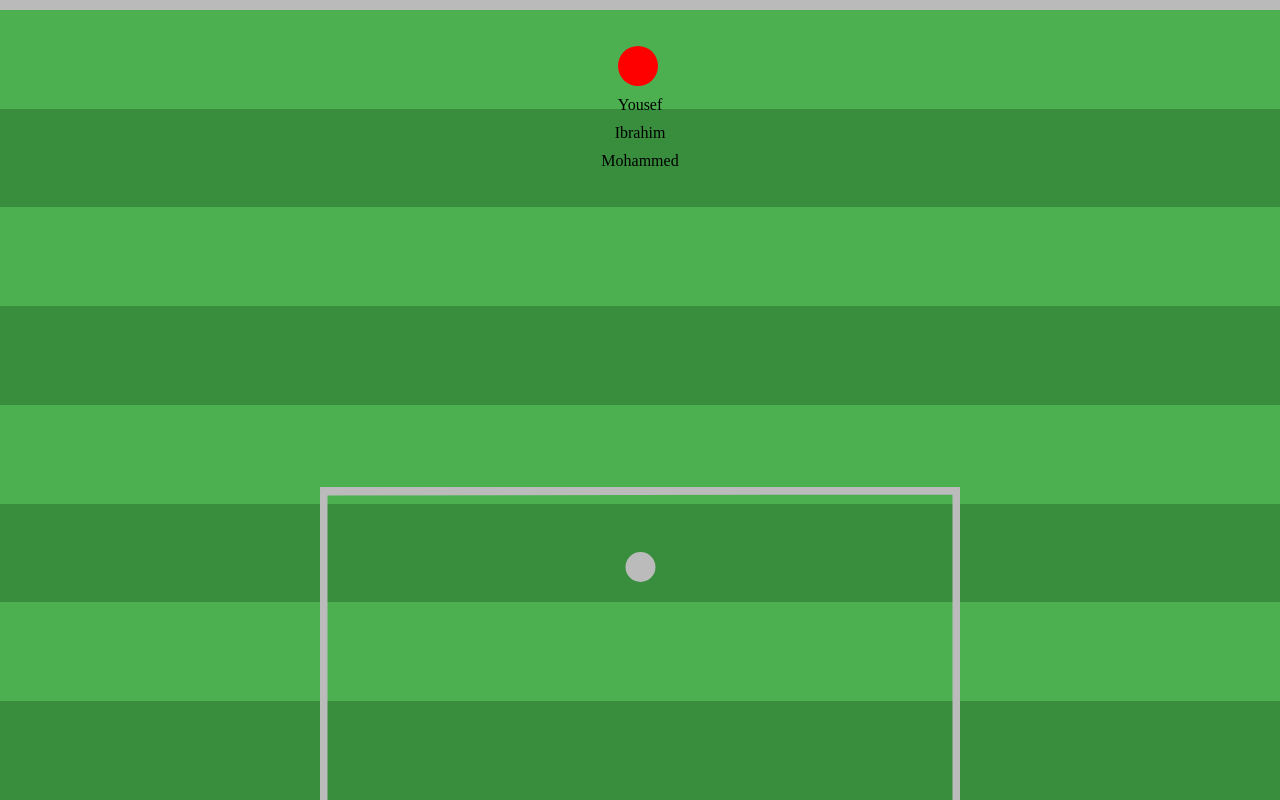
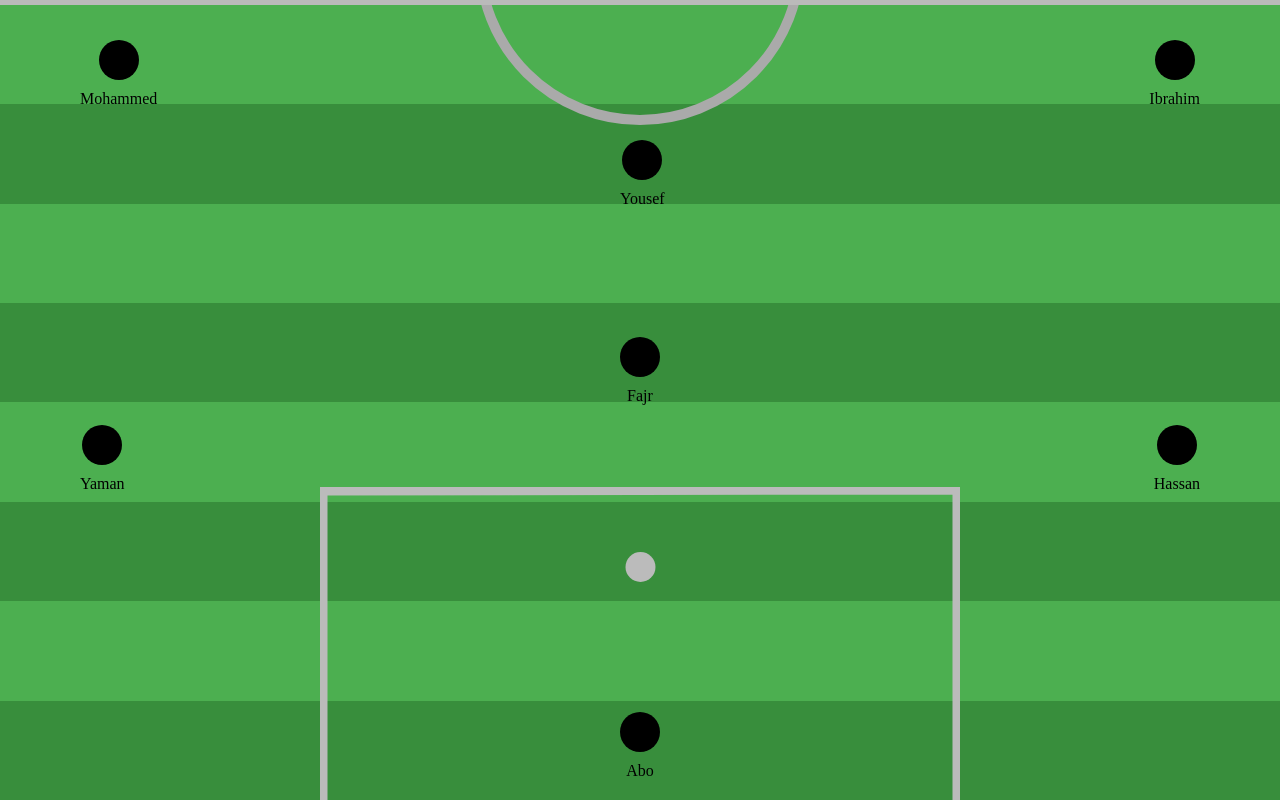
Before and after one commit to a00ae/footbool_team, a plain HTML site: page index.html in a window 1280 px wide. Drawn offline with Linux system fonts and the light colour scheme.

Commit message:
Completing the team lineup

```diff
--- a/index.html
+++ b/index.html
@@ -10,6 +10,9 @@
 
     <div id="container" class="container">
      <div class="markz"></div>
+     <svg class="circle-markz">
+        <circle id="mz-circle" fill="none" stroke="#aaa" stroke-width="10" cx="200" cy="-40" width="400" height="200" r="160"></circle>
+     </svg>
     <svg id="svg" class="svg">
 
         <path d="M 0 1 L 640 0 V 313 " stroke="#bbb" stroke-width="15" fill="none"></path>
@@ -23,9 +26,13 @@
         <div id="attacks" class="attacks">
 
         </div>
-        <div class="middle"></div>
-        <div class="defense"></div>
-        <div class="goalkeeping"></div>
+        <div id="middle" class="middle"></div>
+        <div class="goalkeeping">
+            <div class="player-container-Abo">
+                <div class="player"></div>
+                <span class="player-Abo">Abo</span>
+            </div>
+        </div>
 
 
     </div>
--- a/main.js
+++ b/main.js
@@ -1,64 +1,79 @@
 const container = document.getElementById("container");
 
 // attacks
-const attacks = ["Yousef", "Ibrahim", "Mohammed"];
-//
+const attacks = ["Mohammed", "Yousef", "Ibrahim"];
+const middle = ["Yaman", "Fajr", "Hassan"];
 
-for(let i = 0; i < 8; i++ ) {
-   const child = document.createElement("div");
+for (let i = 0; i < 8; i++) {
+  const child = document.createElement("div");
 
-   child.id = `child-${i}`
-    child.classList.add("child")
-   container.appendChild(child);
+  child.id = `child-${i}`;
+  child.classList.add("child");
+  container.appendChild(child);
 
-   if(i % 2 == 0 )
-   {
-    child.style.background = "#4caf50"
-   }
-
+  if (i % 2 == 0) {
+    child.style.background = "#4caf50";
+  }
 }
 
-
-for(let j = 0; j < attacks.length; j++)
-{
-    const playerContainer = document.createElement("div")
-    const pleyer = document.createElement("div");
-    const pleyerName = document.createElement("span");
-
-
-    pleyer.id = `player-${attacks[j]}`;
-    pleyer.classList.add(`player-${attacks[j]}`);
-    playerContainer.appendChild(pleyer);
-    playerContainer.appendChild(pleyerName)
-    playerContainer.style.display = "flex";
-    playerContainer.style.flexDirection ="column";
-    playerContainer.style.gap = "10px";
-    document.getElementById("attacks").appendChild(playerContainer);
-
-    pleyerName.innerText = attacks[j];
+// middle
+for (let j = 0; j < attacks.length; j++) {
+  const playerContainer = document.createElement("div");
+  const pleyer = document.createElement("div");
+  const pleyerName = document.createElement("span");
+  const playerNumber= document.createElement("span");
 
 
 
-}
+//   player Number;
+
+pleyer.appendChild(playerNumber);
+
+
+// playerNumber.innerText = 10;
 
 
 
 
 
 
+  playerContainer.appendChild(pleyer);
+  playerContainer.appendChild(pleyerName);
+  playerContainer.classList.add(`player-container-${attacks[j]}`);
+  playerContainer.style.display = "flex";
+  playerContainer.style.flexDirection = "column";
+  playerContainer.style.alignItems = "center";
+  playerContainer.style.gap = "10px";
+  playerContainer.style.position = "absolute";
+  document.getElementById("attacks").appendChild(playerContainer);
+  pleyer.classList.add("player");
+  pleyer.id = `player-${attacks[j]}`;
 
+  pleyerName.innerText = attacks[j];
+}
 
+for (let x = 0; x < middle.length; x++) {
 
+  const playerContainer = document.createElement("div");
+  const pleyer = document.createElement("div");
+  const pleyerName = document.createElement("span");
 
+  playerContainer.appendChild(pleyer);
+  playerContainer.appendChild(pleyerName);
+  playerContainer.classList.add(`player-container-${middle[x]}`);
+  console.log(middle[x])
+  playerContainer.style.display = "flex";
+  playerContainer.style.flexDirection = "column";
+  playerContainer.style.alignItems = "center";
+  playerContainer.style.gap = "10px";
+  playerContainer.style.position = "absolute";
+  document.getElementById("middle").appendChild(playerContainer);
 
+  pleyer.classList.add("player");
+  pleyer.id = `player-${middle[x]}`;
 
-
-
-
-
-
-
-
+  pleyerName.innerText = middle[x];
+}
 
 // // ^ Yousef + 10;
 // const yousef = document.createElement("div");
@@ -72,7 +87,6 @@ for(let j = 0; j < attacks.length; j++)
 // document.getElementById("attacks").appendChild(yousefName);
 // yousefName.innerText= "Yousef"
 
-
 // // ^ Ibrahim
 
 // const yousef = document.createElement("div");
--- a/style.css
+++ b/style.css
@@ -24,29 +24,35 @@ body {
   flex-direction: column;
   position: relative;
   & .markz {
-        flex-basis: 10%;
+    flex-basis: 5%;
     background-color: #bababa;
+    z-index: 1;
   }
-
 
   & > .child {
     flex-basis: 100%;
     background-color: transparent;
-
   }
 }
 
+.circle-markz {
+    position: absolute;
+    top:0;
+    left: 50%;
+    transform: translateX(-50%);
+    width: 400px;
+    height: 200px;
+
+}
 
 .svg {
   position: absolute;
-
   width: 640px;
   height: 313px;
   background-color: transparent;
   bottom: 0;
   left: 320px;
 }
-
 
 .team {
   width: 100%;
@@ -55,23 +61,69 @@ body {
   top: 0;
   left: 0;
   background-color: transparent;
-
-    & .attacks {
-        position: absolute;
-        top: 0;
-        left: 50%;
-        width: 170px;
-        height: 170px;
-        transform: translateX(-50%);
   display: flex;
   flex-direction: column;
-        justify-content: end;
+
+
+  [class*="player-container-"] {
+    position: absolute;
+    display: flex;
+    flex-direction: column;
+    gap: 10px;
     align-items: center;
-        .player-Yousef {
+
+  }
+
+  & .attacks,
+  .middle,
+  .goalkeeping
+  {
+    position: relative;
+    width: 100%;
+    flex-basis: 100%;
+    .player-container-Mohammed {
+      top: 40px;
+      left: 80px;
+    }
+    .player-container-Yousef {
+      top: 140px;
+      left: 620px;
+    }
+    .player-container-Ibrahim {
+      top: 40px;
+      right: 80px;
+    }
+  }
+
+  & .middle {
+    .player-container-Yaman {
+        bottom: 40px;
+        left: 80px;
+    }
+    .player-container-Fajr {
+        top: 70px;
+        right: 620px;
+    }
+    .player-container-Hassan {
+        bottom:  40px;
+        right: 80px;
+    }
+  }
+
+  & .goalkeeping {
+    .player-container-Abo {
+        bottom: 20px;
+        left: 620px;
+    }
+  }
+}
+
+.player {
   width: 40px;
   height: 40px;
   border-radius: 50%;
-            background: red;
+  background: black;
+  display: flex;
+  justify-content: center;
+  align-items: center;
 }
-    }
-}
```
Lines whose indentation alone changed are shown as unchanged.
